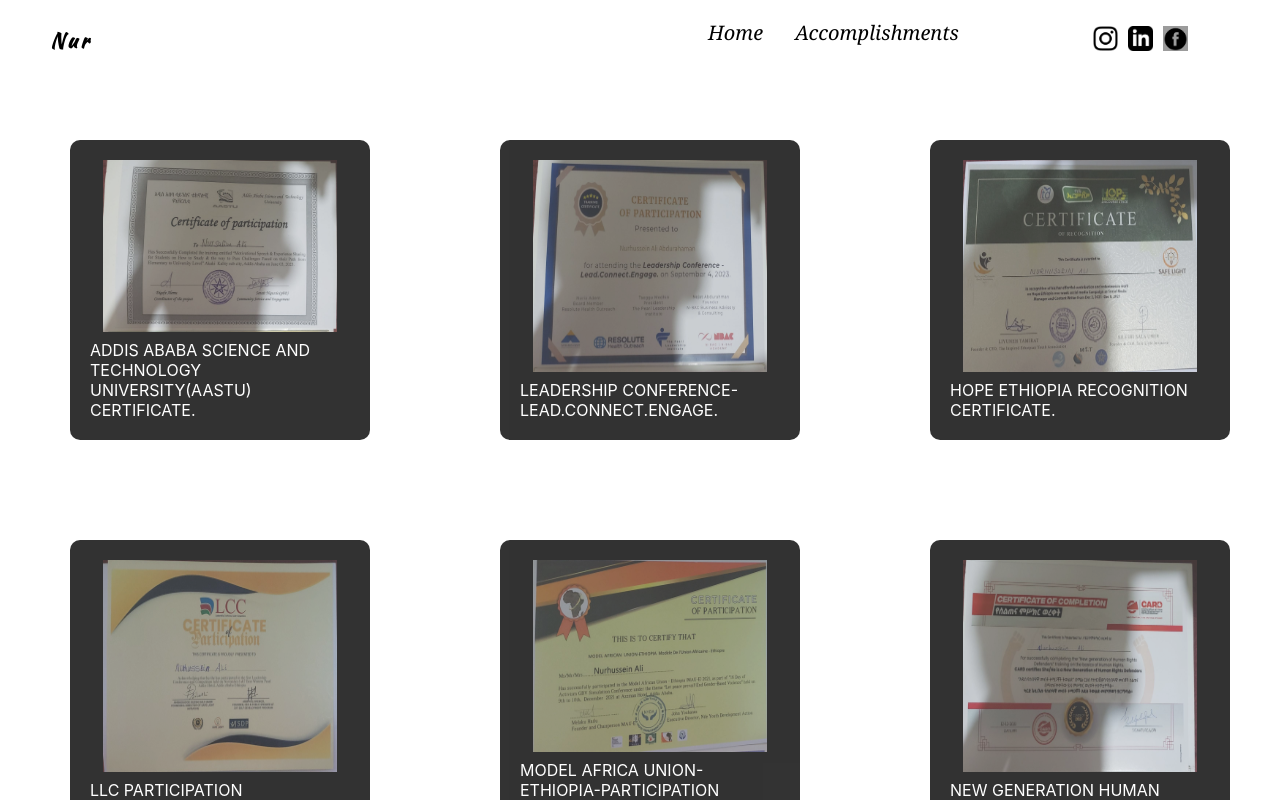
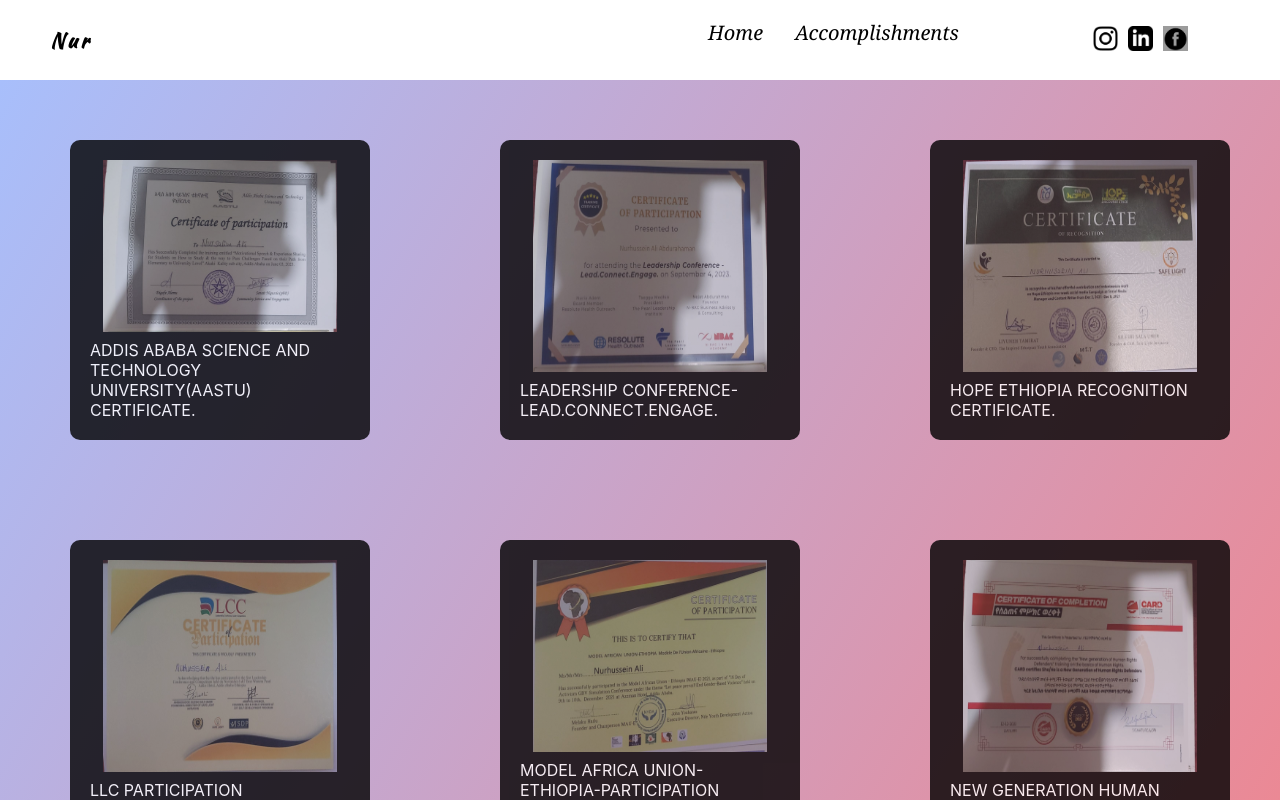
Before and after one commit to thomyhabesha/nurport, a React (Create React App) app: page /#/accomplish in a window 1280 px wide. Shown: the top 800 px of the page. Built offline with nearby package versions, Linux system fonts and the light colour scheme; a web font is replaced by a local one.

Commit message:
kgteaklallmn.

```diff
--- a/src/component/accomp/Accomp.css
+++ b/src/component/accomp/Accomp.css
@@ -23,7 +23,7 @@
    grid-template-rows: 400px 400px 400px;
   height: 80rem;
    padding: 140px 70px 0 70px;
-   background-color: linear-gradient(
+   background: linear-gradient(
         120deg, #a6c0fe 0%,
         #f68084 100%
        );
```
